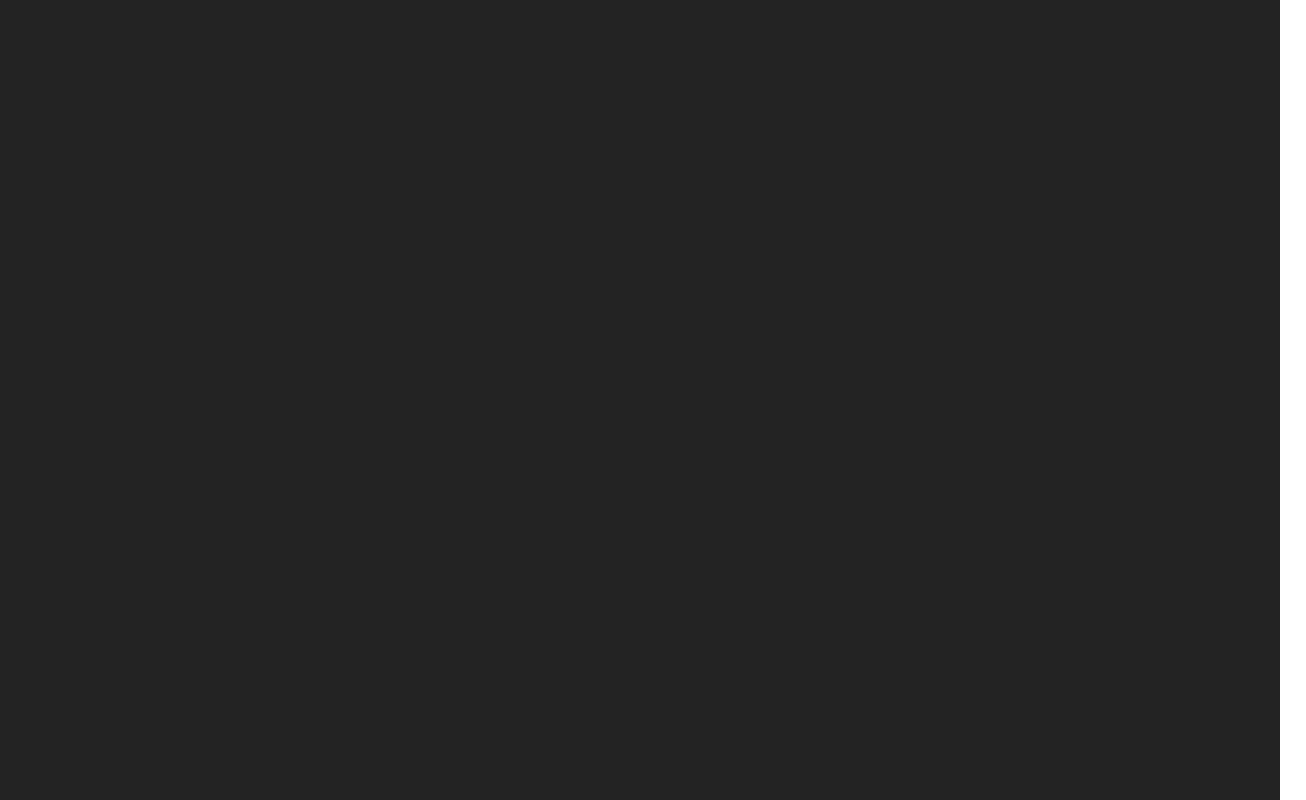
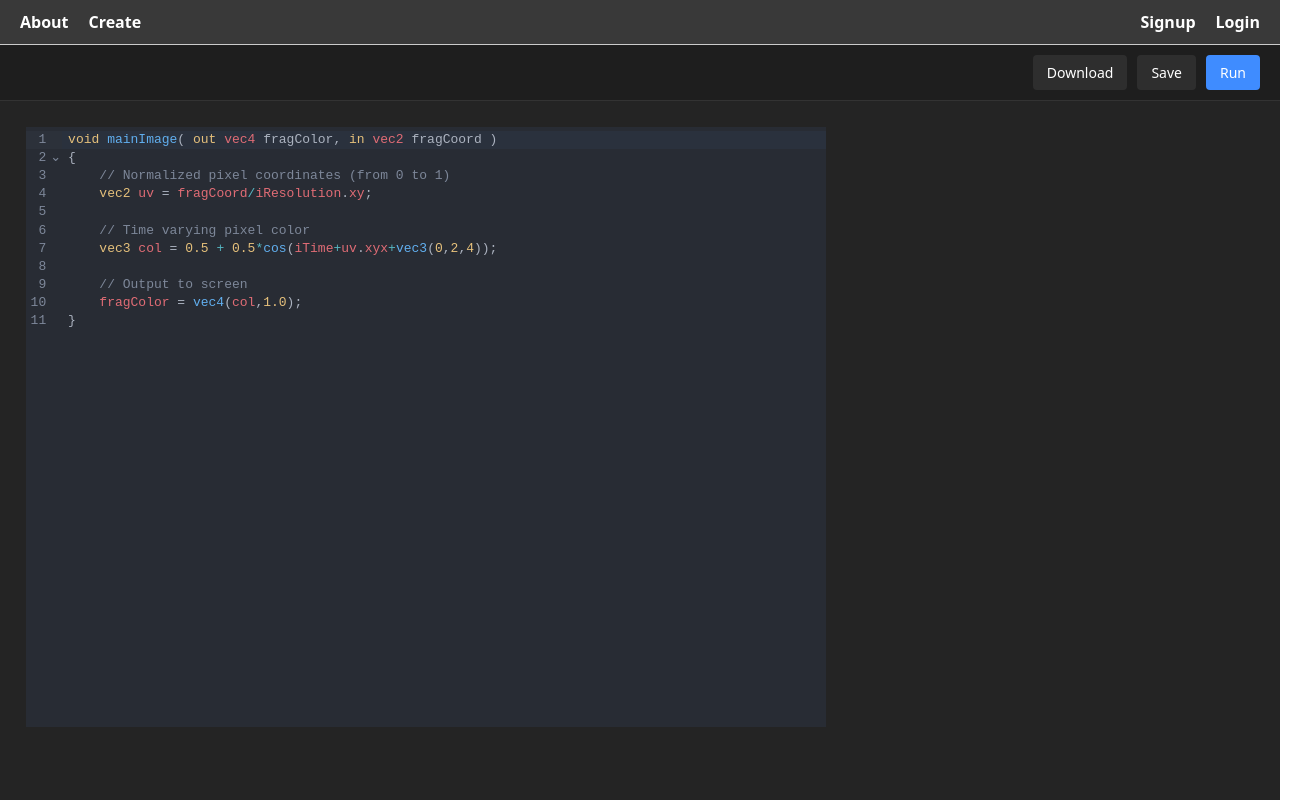
Before and after one commit to amaxyza/shadro, a React (Vite) app in the folder frontend/: page /create in a window 1280 px wide. Before the commit this address had no page. Shown: the top 800 px of the page, 1306 px wide, since content can reach past the window. Built offline with nearby package versions, Linux system fonts and the light colour scheme.

Commit message:
Frontend stuff :D

```diff
--- a/frontend/package.json
+++ b/frontend/package.json
@@ -10,6 +10,11 @@
     "preview": "vite preview"
   },
   "dependencies": {
+    "@codemirror/commands": "^6.8.1",
+    "@codemirror/lang-cpp": "^6.0.3",
+    "@codemirror/state": "^6.5.2",
+    "@codemirror/view": "^6.38.0",
+    "@uiw/react-codemirror": "^4.24.0",
     "react": "^19.1.0",
     "react-dom": "^19.1.0",
     "react-router-dom": "^7.6.3"
--- /dev/null
+++ b/frontend/src/components/Editor.css
@@ -0,0 +1,39 @@
+.editor-layout {
+  display: flex;
+  height: 100vh;
+  width: 100%;
+  margin-top: 2%;
+  margin-left: 2%;
+}
+
+.editor-buttons {
+  display: flex;
+  justify-content: flex-end;
+  gap: 10px;
+  padding: 10px 20px;
+  background-color: #1e1e1e;
+  border-bottom: 1px solid #333;
+}
+
+.editor-button {
+  background-color: #2e2e2e;
+  color: #fff;
+  border: none;
+  padding: 8px 14px;
+  font-size: 14px;
+  border-radius: 4px;
+  cursor: pointer;
+  transition: background-color 0.2s ease;
+}
+
+.editor-button:hover {
+  background-color: #444;
+}
+
+.editor-button.run {
+  background-color: #3f8cff;
+}
+
+.editor-button.run:hover {
+  background-color: #5a9dff;
+}
--- /dev/null
+++ b/frontend/src/components/GlslEditor.tsx
@@ -0,0 +1,41 @@
+import React, { useState } from 'react'
+import './Editor.css'
+import CodeMirror from "@uiw/react-codemirror"
+import { cpp } from "@codemirror/lang-cpp"
+
+const GlslEditor: React.FC = () => {
+  const boilerplate: string = `void mainImage( out vec4 fragColor, in vec2 fragCoord )
+{
+    // Normalized pixel coordinates (from 0 to 1)
+    vec2 uv = fragCoord/iResolution.xy;
+
+    // Time varying pixel color
+    vec3 col = 0.5 + 0.5*cos(iTime+uv.xyx+vec3(0,2,4));
+
+    // Output to screen
+    fragColor = vec4(col,1.0);
+}`
+
+  return (
+    <>
+      <div className="editor-buttons">
+        <button className="editor-button">Download</button>
+        <button className="editor-button">Save</button>
+        <button className="editor-button run">Run</button>
+      </div>
+      <div className="editor-layout">
+        <CodeMirror
+          value={boilerplate}
+          height="75vh"
+          width="100vh"
+          theme="dark"
+          extensions={
+              [cpp()]
+          }
+        />
+      </div>
+    </>
+  )
+}
+
+export default GlslEditor
--- /dev/null
+++ b/frontend/src/components/Header.tsx
@@ -0,0 +1,47 @@
+import React from 'react'
+import { Link } from 'react-router-dom'
+
+const Header: React.FC = () => {
+  return (
+    <header style={styles.header}>
+      <div style={styles.container}>
+        <div style={styles.left}>
+          <Link style={styles.link} to="/about">About</Link>
+          <Link style={styles.link} to ="/create">Create</Link>
+        </div>
+        <div style={styles.right}>
+          <Link style={styles.link} to="/signup">Signup</Link>
+          <Link style={styles.link} to="/login">Login</Link>
+        </div>
+      </div>
+    </header>
+  )
+}
+
+const styles: { [key: string]: React.CSSProperties } = {
+  header: {
+    backgroundColor: '#393939ff',
+    padding: '10px 20px',
+    borderBottom: '1px solid #ccc',
+  },
+  container: {
+    display: 'flex',
+    justifyContent: 'space-between',
+    alignItems: 'center',
+  },
+  left: {
+    display: 'flex',
+    gap: '20px',
+  },
+  right: {
+    display: 'flex',
+    gap: '20px',
+  },
+  link: {
+    textDecoration: 'none',
+    color: '#fff',
+    fontWeight: 'bold',
+  },
+}
+
+export default Header
--- a/frontend/src/main.tsx
+++ b/frontend/src/main.tsx
@@ -6,6 +6,7 @@ import './index.css'
 import Home from './pages/Home'
 import Login from './pages/Login'
 import Signup from './pages/Signup'
+import Create from './pages/Create'
 
 createRoot(document.getElementById('root')!).render(
     <BrowserRouter>
@@ -13,6 +14,8 @@ createRoot(document.getElementById('root')!).render(
             <Route path='/' element={<Home />} />
             <Route path='/login' element={<Login />} />
             <Route path='/signup' element={<Signup />} />
+            <Route path='/create' element={<Create />} />
+            <Route path='/about' element={<Home />} />
         </Routes>
     </BrowserRouter>
 )
--- /dev/null
+++ b/frontend/src/pages/Create.tsx
@@ -0,0 +1,14 @@
+import React from "react"
+import Header from "../components/Header"
+import GlslEditor from "../components/GlslEditor"
+
+const Create: React.FC = () => {
+    return (
+        <>
+            <Header />
+            <GlslEditor />
+        </>
+    )
+}
+
+export default Create
--- a/frontend/src/pages/Home.tsx
+++ b/frontend/src/pages/Home.tsx
@@ -1,16 +1,20 @@
 import React from 'react'
 import { Link } from 'react-router-dom'
+import Header from '../components/Header'
 
 const Home: React.FC = () => {
   return (
-    <div style={styles.container}>
-      <h1>Welcome to Shadro</h1>
-      <p style={styles.subtext}>A place to share and explore GLSL shaders.</p>
-      <div style={styles.links}>
-        <Link to="/login" style={styles.linkButton}>Login</Link>
-        <Link to="/signup" style={styles.linkButton}>Sign Up</Link>
+    <>
+      <Header />
+      <div style={styles.container}>
+        <h1>Welcome to Shadro</h1>
+        <p style={styles.subtext}>A place to share and explore GLSL shaders.</p>
+        {/* <div style={styles.links}>
+          <Link to="/login" style={styles.linkButton}>Login</Link>
+          <Link to="/signup" style={styles.linkButton}>Sign Up</Link>
+        </div> */}
       </div>
-    </div>
+    </>
   )
 }
 
```
